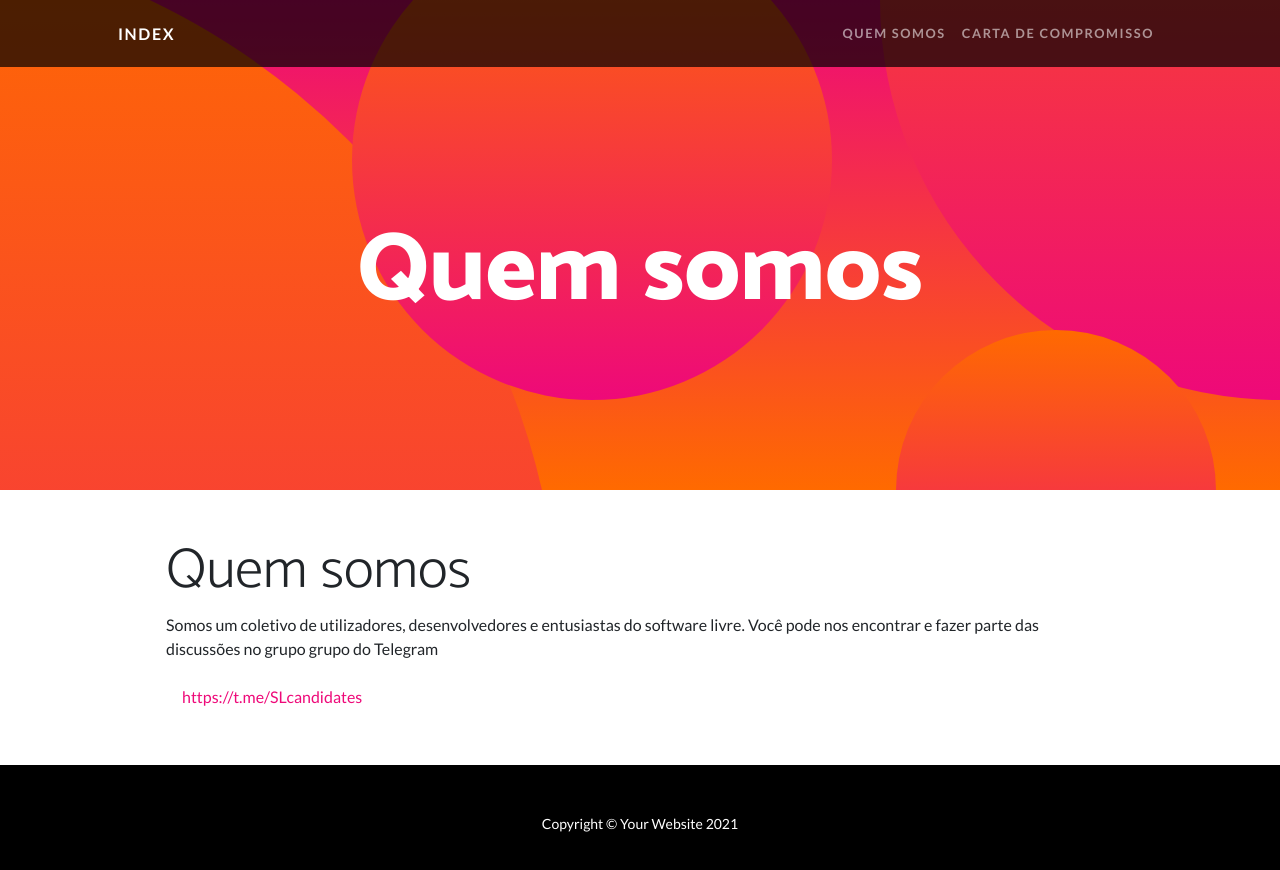
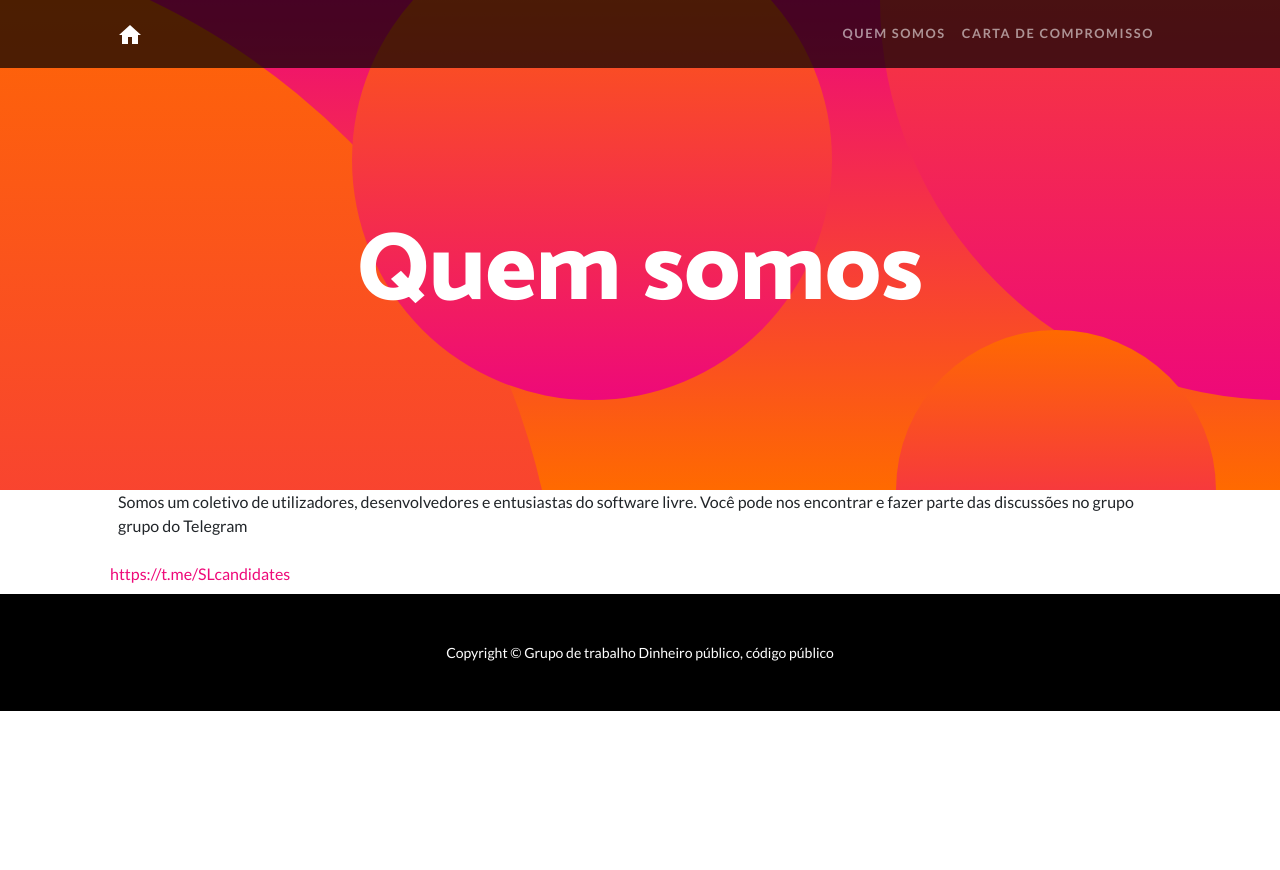
Before and after one commit to dinheiro-publico-codigo-publico/site, a website: page src/pug/quem-somos.pug in a window 1280 px wide. After the commit the page ends 800 px from the top, so only its background shows below. Drawn offline with nearby package versions, Linux system fonts and the light colour scheme; files that its build step writes are made by us from their sources.

Commit message:
Quem somos

```diff
--- a/src/pug/quem-somos.pug
+++ b/src/pug/quem-somos.pug
@@ -27,7 +27,7 @@ html(lang='en')
         // Navigation
         nav.navbar.navbar-expand-lg.navbar-dark.navbar-custom.fixed-top
             .container.px-5
-                a.navbar-brand(href='index.html') Index
+                a.navbar-brand(href='index.html') <svg fill="#fff" xmlns="http://www.w3.org/2000/svg"  viewBox="0 0 24 24" width="24px" height="24px">    <path d="M 12 2.0996094 L 1 12 L 4 12 L 4 21 L 10 21 L 10 14 L 14 14 L 14 21 L 20 21 L 20 12 L 23 12 L 12 2.0996094 z"/></svg>
                 button.navbar-toggler(type='button', data-bs-toggle='collapse', data-bs-target='#navbarResponsive', aria-controls='navbarResponsive', aria-expanded='false', aria-label='Toggle navigation')
                     span.navbar-toggler-icon
                 #navbarResponsive.collapse.navbar-collapse
@@ -51,15 +51,12 @@ html(lang='en')
         section#scroll
             .container.px-5
                 .row.gx-5.align-items-center
-                    .col-lg-12.order-lg-1
-                        .p-5
-                            h2.display-4 Quem somos
-                            p Somos um coletivo de utilizadores, desenvolvedores e entusiastas do software livre. Você pode nos encontrar e fazer parte das discussões no grupo grupo do Telegram
-                            a.nav-link(href='https://t.me/SLcandidates') https://t.me/SLcandidates
+                    p Somos um coletivo de utilizadores, desenvolvedores e entusiastas do software livre. Você pode nos encontrar e fazer parte das discussões no grupo grupo do Telegram
+                    a.nav-link(href='https://t.me/SLcandidates') https://t.me/SLcandidates
         // Footer
         footer.py-5.bg-black
             .container.px-5
-                p.m-0.text-center.text-white.small Copyright &copy; Your Website 2021
+                p.m-0.text-center.text-white.small Copyright &copy; Grupo de trabalho Dinheiro público, código público
 
         // Bootstrap core JS
         script(src='https://cdn.jsdelivr.net/npm/bootstrap@5.1.3/dist/js/bootstrap.bundle.min.js')
```
